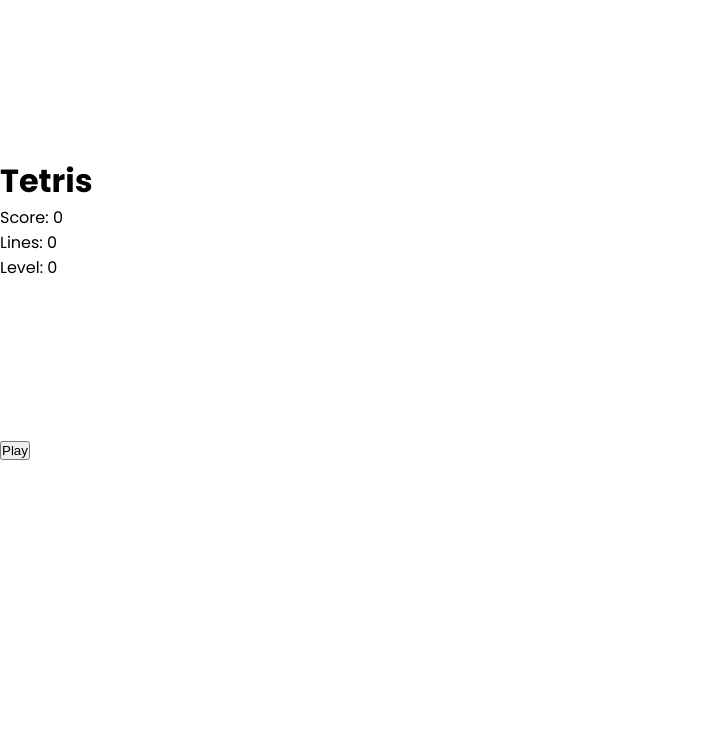
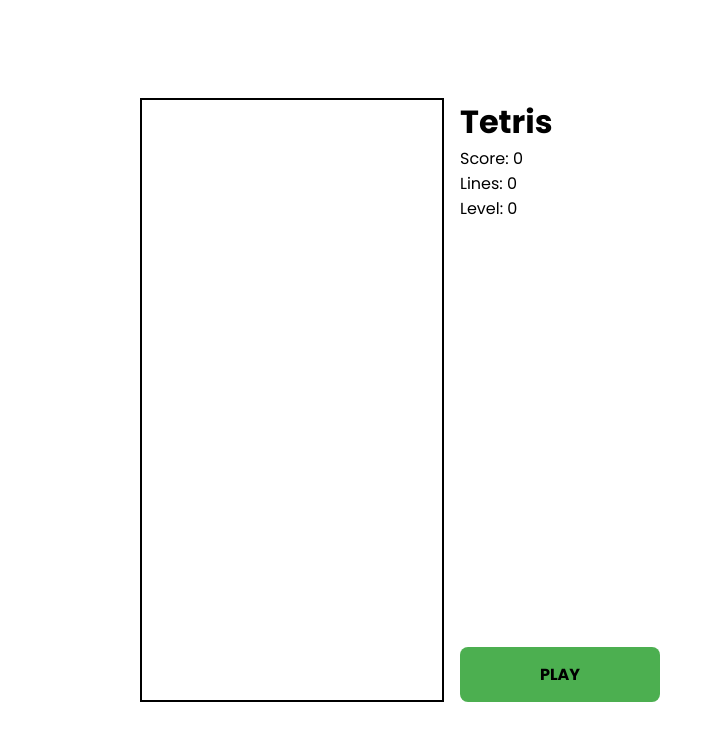
Before and after one commit to ealmario/tetris-two, a website: page index.html in a window 1280 px wide. Shown: the whole page, without its empty margins (0-723 px from the left). Drawn offline with Linux system fonts and the light colour scheme.

Commit message:
Add basic style | Create board

```diff
--- a/index.html
+++ b/index.html
@@ -10,6 +10,7 @@
 </head>
 
 <body>
+  <main>
     <div class="grid">
       <canvas id="board" class="game-board"></canvas>
       <div class="right-column">
@@ -23,6 +24,9 @@
         <button onclick="play()" class="play-button">Play</button>
       </div>
     </div>
+  </main>
 
+  <script type="text/javascript" src="js/constants.js"></script>
+  <script type="text/javascript" src="js/main.js"></script>
 </body>
 </html>
--- /dev/null
+++ b/js/main.js
@@ -0,0 +1,10 @@
+// Initialize the game and overall game logic
+const canvas = document.getElementById('board');
+const ctx = canvas.getContext('2d');
+
+// Calculate the size of the canvas from constants.js
+ctx.canvas.width = COLS * BLOCK_SIZE;
+ctx.canvas.height = ROWS * BLOCK_SIZE;
+
+// Scale blocks
+ctx.scale(BLOCK_SIZE, BLOCK_SIZE);
--- a/scss/styles.scss
+++ b/scss/styles.scss
@@ -2,8 +2,44 @@
   margin: 0;
   padding: 0;
   box-sizing: border-box;
+  font-family: 'Poppins', sans-serif;
 }
 
 body {
-  font-family: 'Poppins', sans-serif;
+  height: 100vh;
+  width: 100vh;
 }
+
+main {
+  display: flex;
+  justify-content: center;
+  align-items: center;
+  width: 100%;
+  height: 100%;
+}
+
+.grid {
+  display: grid;
+  grid-template-columns: 320px 200px;
+}
+
+.right-column {
+  display: flex;
+  flex-direction: column;
+  justify-content: space-between;
+}
+
+.game-board {
+  border: solid 2px;
+}
+
+.play-button {
+  background-color: #4caf50;
+  border: none;
+  border-radius: 8px;
+  cursor: pointer;
+  font-size: 1rem;
+  font-weight: 600;
+  padding: 0.9375rem 1.875rem;
+  text-transform: uppercase;
+}
```
Also changed, not shown: css/styles.css, 1 other file. Lines whose indentation alone changed are shown as unchanged.
